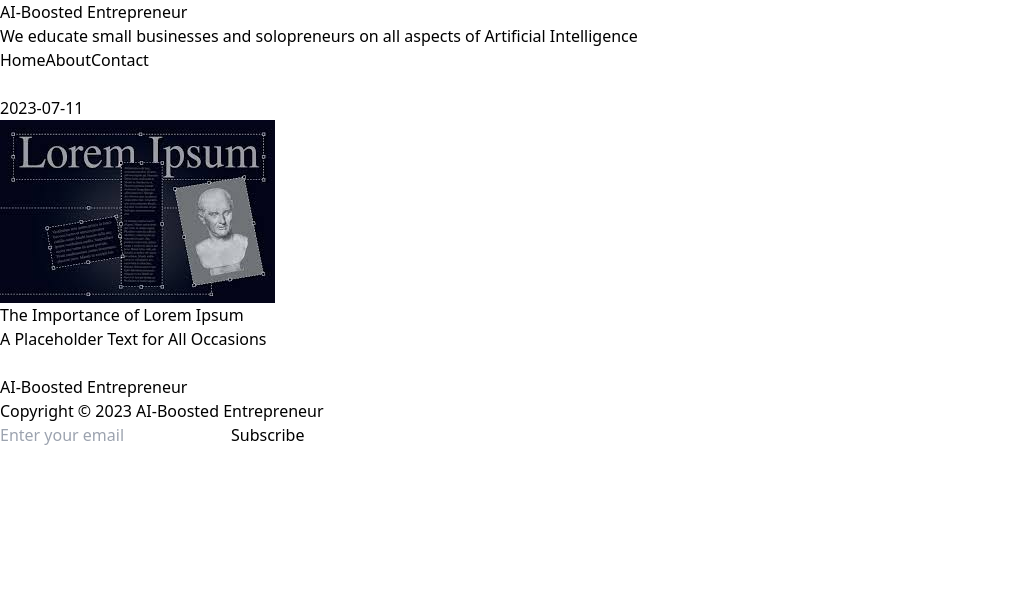
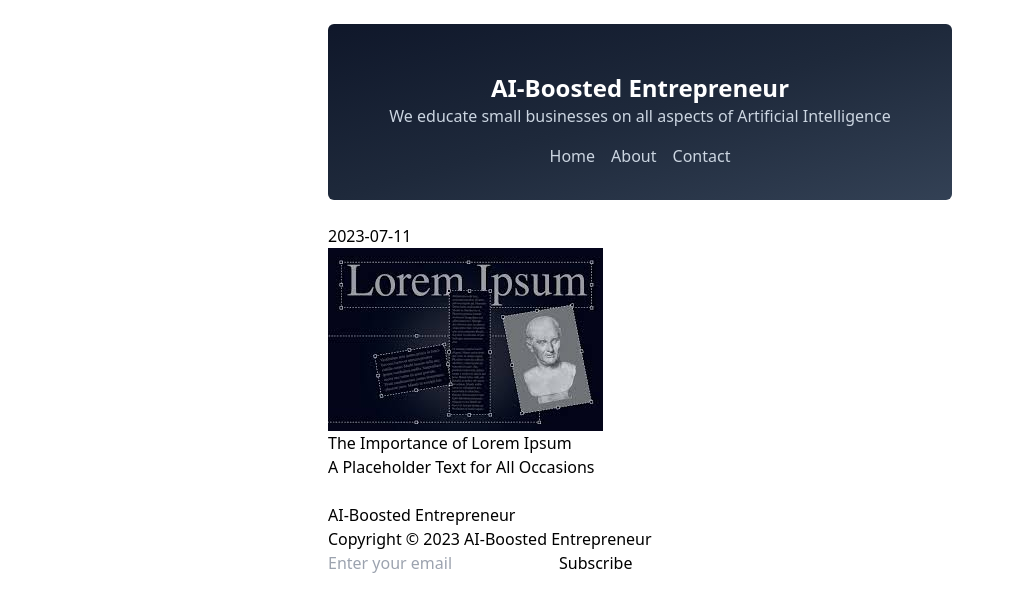
Before and after one commit to CalderonVasquez/ai_blog, a Next.js app: page / in a window 1280 px wide. Shown: the top 612 px of the page, without its empty margins (0-1015 px from the left). Built offline with nearby package versions, Linux system fonts and the light colour scheme.

Commit message:
add css header

```diff
--- a/app/layout.tsx
+++ b/app/layout.tsx
@@ -17,7 +17,7 @@ export default function RootLayout({
   return (
     <html lang="en">
       <body>
-        <div>
+        <div className="mx-auto  max-w-2xl px-6">
           <Header />
           {children}
           <Footer />
--- a/components/Header.tsx
+++ b/components/Header.tsx
@@ -3,19 +3,18 @@ import Link from 'next/link';
 const Header: React.FC = () => {
   return (
     <header>
-      <div>
-        <h1>AI-Boosted Entrepreneur</h1>
-        <p>We educate small businesses and solopreneurs on all aspects of Artificial Intelligence</p>
+      <div className="text-center bg-gradient-to-br from-slate-900 via-slate-800 to-slate-700 p-8 my-6 rounded-md">
+        <h1 className="text-2xl text-white font-bold mt-4">AI-Boosted Entrepreneur</h1>
+        <p className="text-slate-300 text center">We educate small businesses on all aspects of Artificial Intelligence</p>
 
-      </div>
-      <nav>
-        <div>
+        <nav className="flex justify-center mt-4">
+          <div className="text-slate-300 space-x-4 underline-hover">
             <Link href="/" passHref>Home</Link>
             <Link href="/about" passHref>About</Link>
             <Link href="/contact" passHref>Contact</Link>
-        </div>
-            <br />
-    </nav>
+          </div>
+        </nav>
+      </div>
     </header>
   );
 };
```
